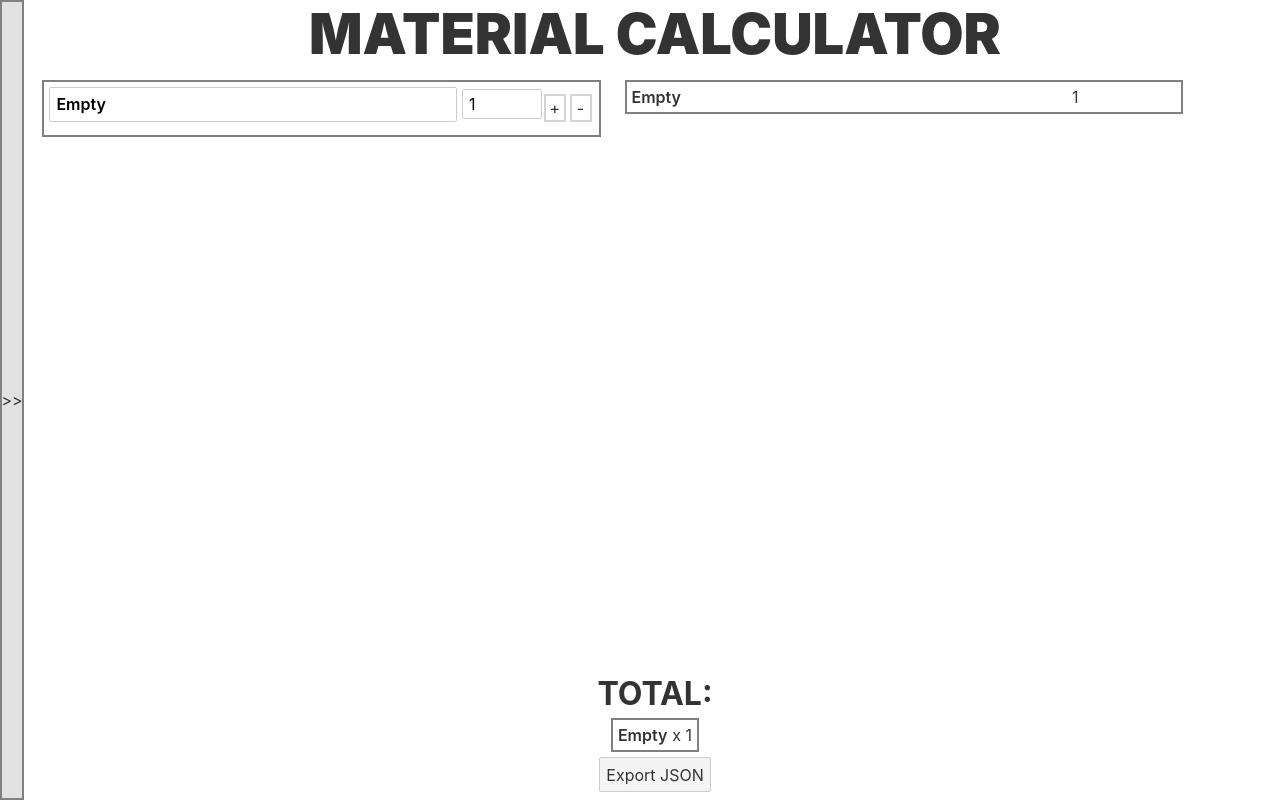
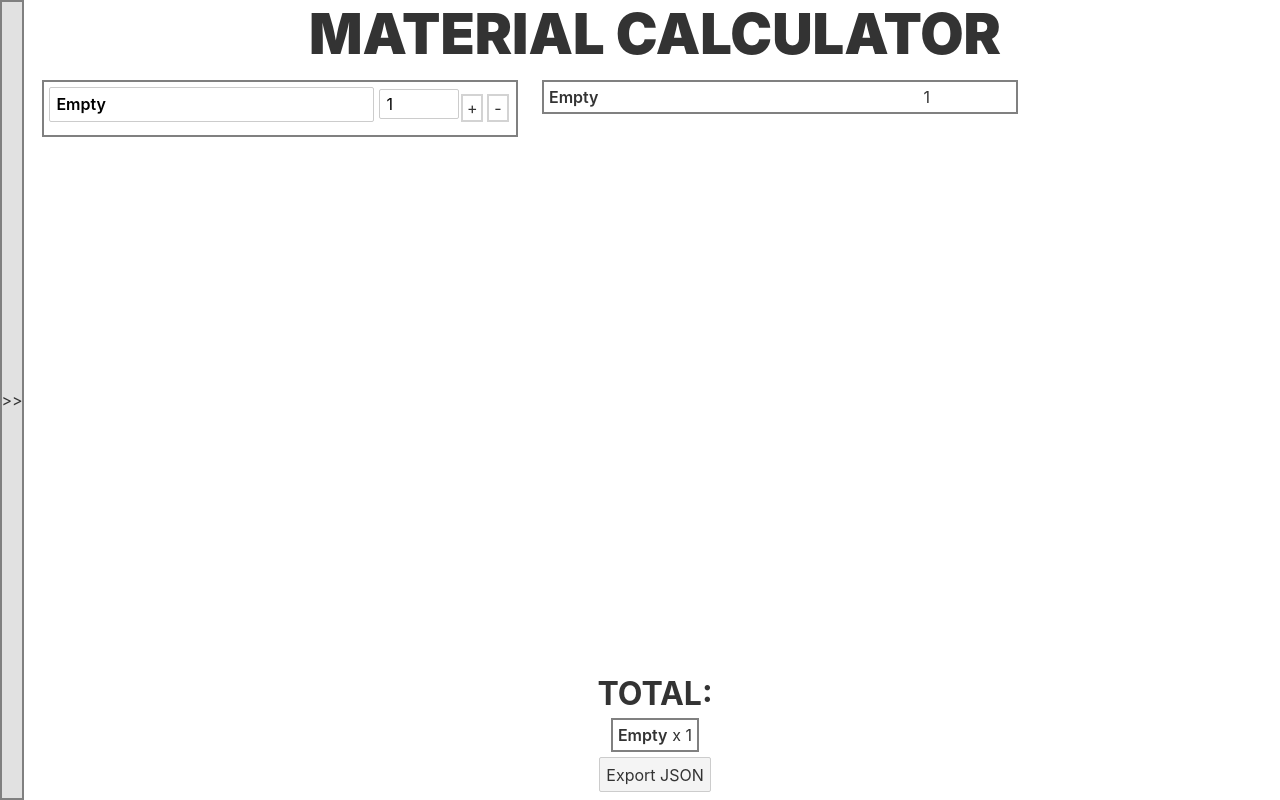
Before and after one commit to SL1900/Material-calculator, a Svelte app: page / in a window 1280 px wide. Built offline with nearby package versions, Linux system fonts and the light colour scheme.

Commit message:
Cosmetic change: Main part width on wide screen

```diff
--- a/src/App.svelte
+++ b/src/App.svelte
@@ -276,7 +276,7 @@
   .mainBody > * {
     margin: 10px;
     overflow-x: hidden;
-    width: 45%;
+    width: 60vh;
   }
   .total-label {
     font-weight: 700;
```
Also changed, not shown: public/build/bundle.css, public/build/bundle.js, 1 other file (tests, documents, lock files or other folders).
